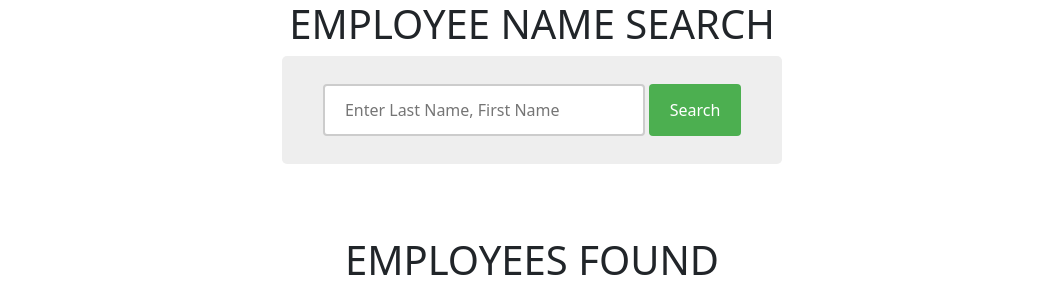
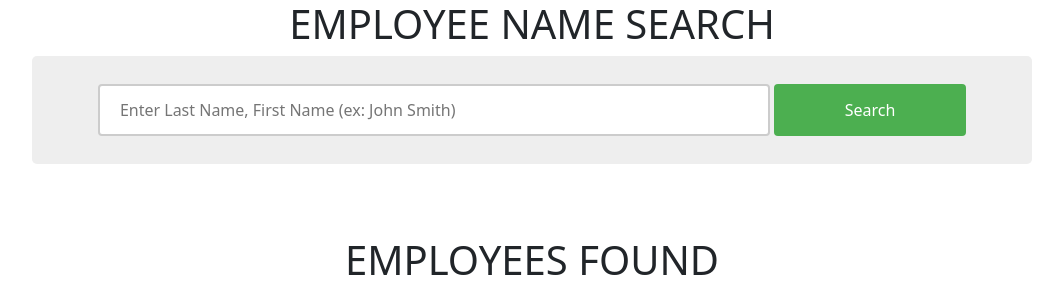
Before and after one commit to GennadyBr/flask_elasticsearch, a Flask app: page / in a window 1280 px wide. Shown: the top 292 px of the page, without its empty margins (108-1171 px from the left). Run offline with Flask 3, Linux system fonts and the light colour scheme.

Commit message:
minor changes

```diff
--- a/templates/index.html
+++ b/templates/index.html
@@ -3,7 +3,7 @@
 <head>
     <style>
         form {
-            width: 500px;
+            width: 1000px;
             margin: 0 auto;
             text-align: center;
             background-color: #eee;
@@ -50,7 +50,7 @@
 </head>
 <h1>EMPLOYEE NAME SEARCH</h1>
 <form action="/search" method="POST">
-    <input type="text" name="query" placeholder="Enter Last Name, First Name">
+    <input type="text" name="query" placeholder="Enter Last Name, First Name (ex: John Smith)">
     <button type="submit">Search</button>
 </form>
 <br>
```
